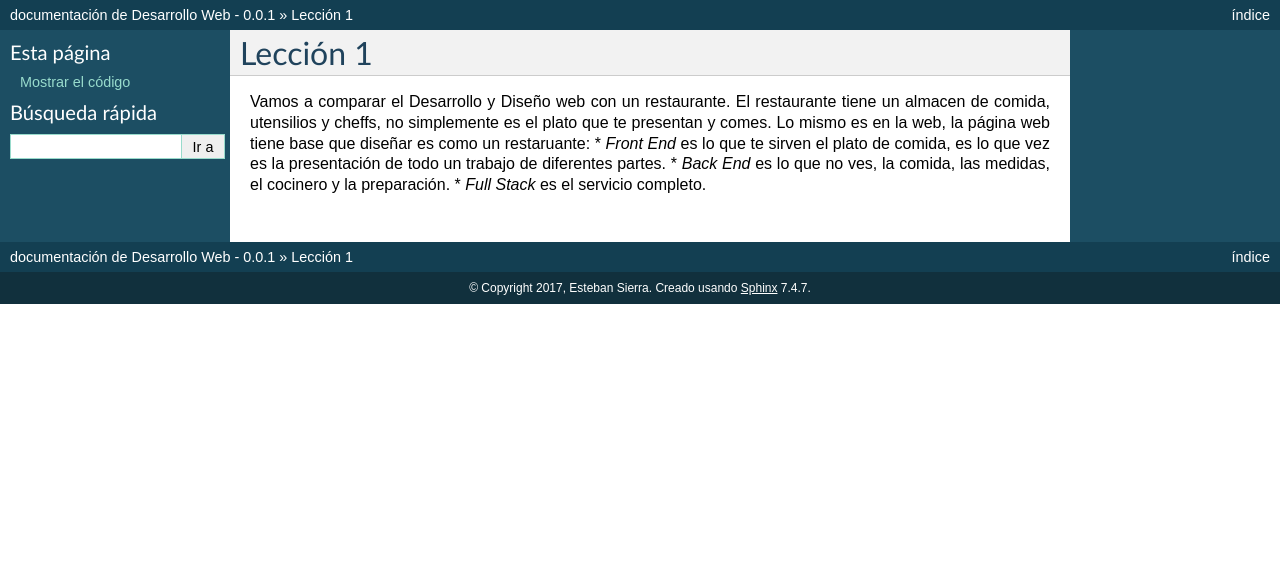
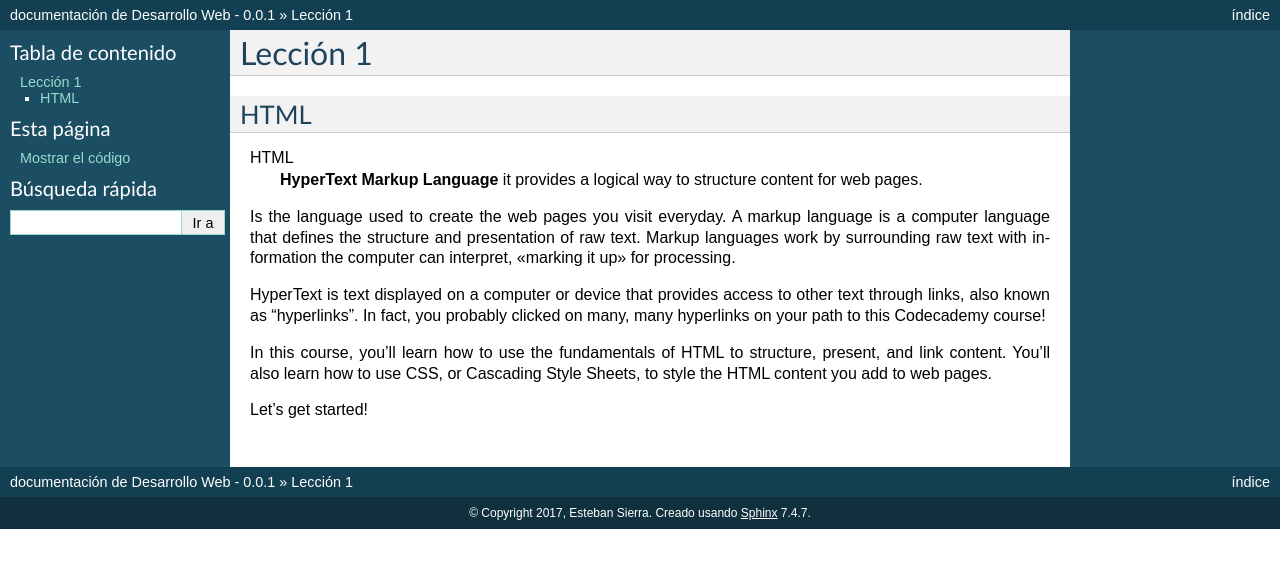
Before and after one commit to esierra8/DesarrolloWeb, a Sphinx documentation site: the page built from source/Leccion1/Leccion1.rst, in a window 1280 px wide. Shown: the top 568 px of the page. Built offline with Sphinx 7.4.7, drawn with Linux system fonts in a browser that asks for light colours.

Commit message:
Leccion1 HTML

```diff
--- a/source/Leccion1/Leccion1.rst
+++ b/source/Leccion1/Leccion1.rst
@@ -1,8 +1,16 @@
 Lección 1
 =========
 
+HTML
+----
 
-Vamos a comparar el Desarrollo y Diseño web con un restaurante. El restaurante tiene un almacen de comida, utensilios y cheffs, no simplemente es el plato que te presentan y comes. Lo mismo es en la web, la página web tiene base que diseñar es como un restaruante:
-* *Front End* es lo que te sirven el plato de comida, es lo que vez es la presentación de todo un trabajo de diferentes partes.
-* *Back End* es lo que no ves, la comida, las medidas, el cocinero y la preparación.
-* *Full Stack* es el servicio completo.
+HTML
+	**HyperText Markup Language** it provides a logical way to structure content for web pages.
+Is the language used to create the web pages you visit everyday.
+A markup language is a computer language that defines the structure and presentation of raw text. Markup languages work by surrounding raw text with information the computer can interpret, "marking it up" for processing.
+
+HyperText is text displayed on a computer or device that provides access to other text through links, also known as “hyperlinks”. In fact, you probably clicked on many, many hyperlinks on your path to this Codecademy course!
+
+In this course, you'll learn how to use the fundamentals of HTML to structure, present, and link content. You'll also learn how to use CSS, or Cascading Style Sheets, to style the HTML content you add to web pages.
+
+Let's get started!
```
